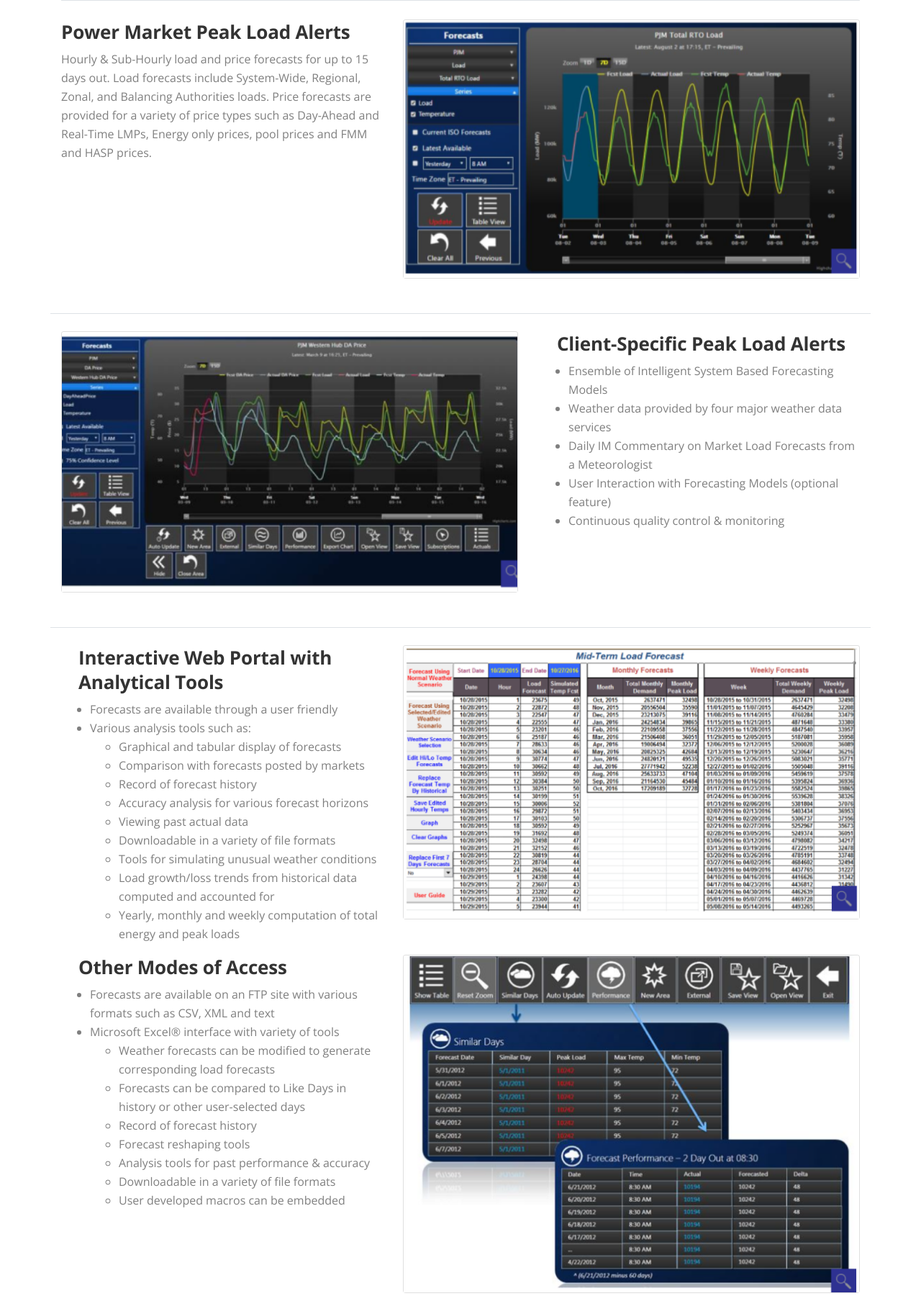
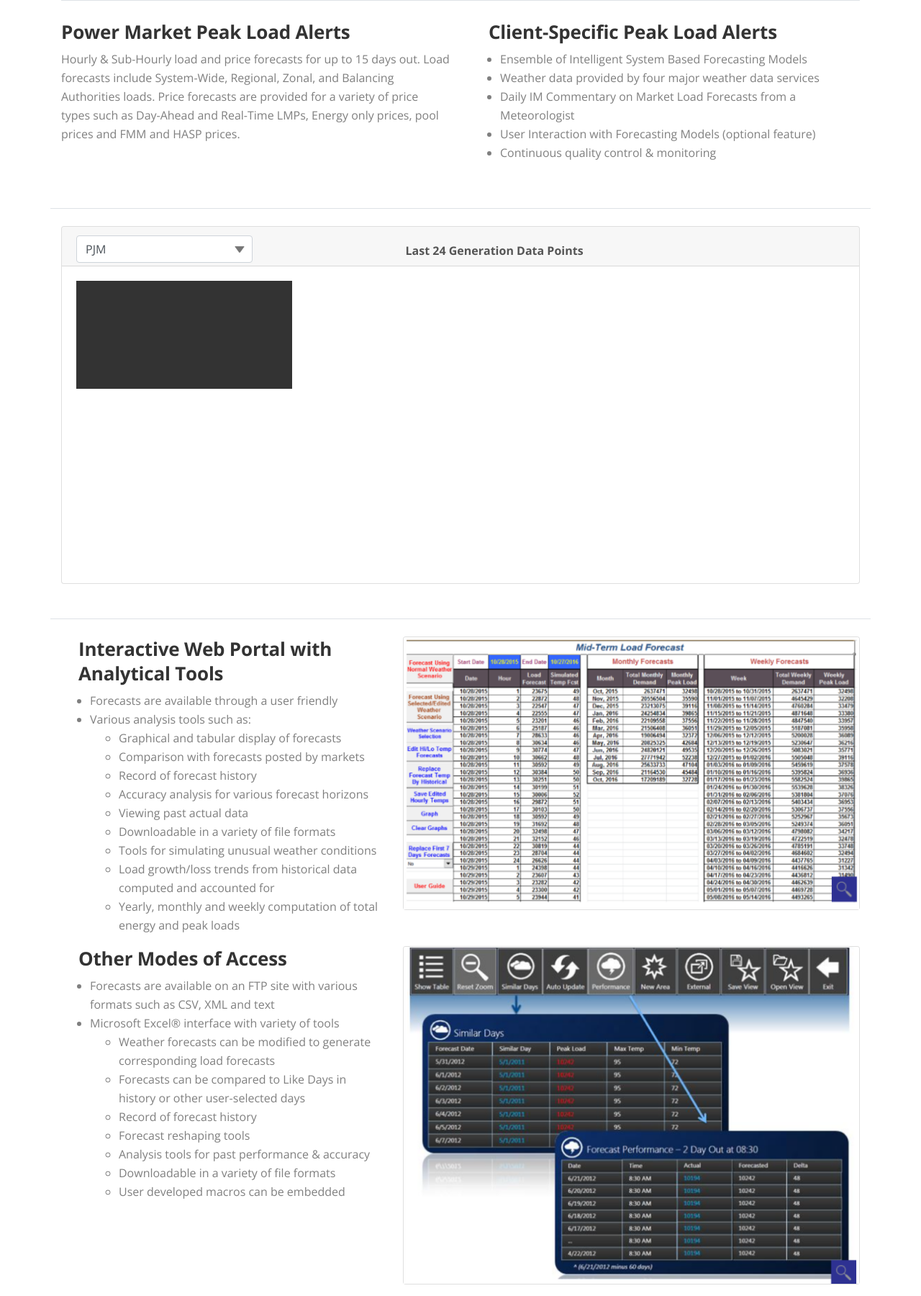
Before and after one commit to git-akratech/foreqast-new, a Python web app: template templates/landing/priceforecast.html in a window 1280 px wide. Shown: the part 1192-2992 px from the top of the page at 72% size. Run offline with Jinja, Linux system fonts and the light colour scheme; the template is opened without the code that fills it, so the values that code supplies are empty; a map, chart or similar area stays blank; some libraries are stand-ins or nearby versions.

Commit message:
Foreqast- Added new dark theme graph for generation data

```diff
--- a/modules/landing/web/landing.py
+++ b/modules/landing/web/landing.py
@@ -103,7 +103,10 @@ def foreqast_price():
 			"ba_name" : "PJM"
 		}
 		data_response = get_generation_data_by_avg_with_date_range(data)
-		return render_template('/landing/priceforecast.html', bar_graph_data = data_response)
+
+		# get the latest generation data log
+		get_generation_data_latest_records_response = get_generation_data_latest_records(data)
+		return render_template('/landing/priceforecast.html', bar_graph_data = data_response, get_generation_data_latest_records_response = get_generation_data_latest_records_response)
 	except Exception as e:
 		print(str(e))
 		return 'OOPS !!!, failed to load the product - price page ...'
--- a/templates/landing/lord.html
+++ b/templates/landing/lord.html
@@ -454,8 +454,8 @@
 								datasets: [{
 										label: ba_name + ' Load',
 										fill: false,
-										backgroundColor: '#3333ff',
-										borderColor: 'white',
+										backgroundColor: '#CA9FF9',
+										borderColor: '#CA9FF9',
 										borderWidth: 2,
 										data: hourly_load_chart_data,
 									}
--- a/templates/landing/power-market.html
+++ b/templates/landing/power-market.html
@@ -452,8 +452,8 @@
 									datasets: [{
 											label: ba_name + ' Trade',
 											fill: false,
-											backgroundColor: '#3333ff',
-											borderColor: '#3333ff',
+											backgroundColor: '#BC84F8',
+											borderColor: '#BC84F8',
 											borderWidth: 2,
 											data: hourly_trade_chart_data,
 										}
--- a/templates/landing/priceforecast.html
+++ b/templates/landing/priceforecast.html
@@ -152,35 +152,46 @@
 				<!-- chart html ends here -->
 
 				<div class="row mb-4 pb-5 border-bottom">
-						<div class="col-sm-5">
+						<div class="col-sm-6">
 								<h3 class="">Power Market Peak Load Alerts</h3>
 								<p class="text-black-50">Hourly & Sub-Hourly load and price forecasts for up to 15 days out. Load forecasts include System-Wide, Regional, Zonal, and Balancing Authorities loads. Price forecasts are provided for a variety of price types such as Day-Ahead and Real-Time LMPs, Energy only prices, pool prices and FMM and HASP prices.</p>
 						</div> <!-- end of col -->
-						<div class="col-sm-7">
-								<div class="card">
-										<img class="card-img-top" src="static/landing/images/image 56.png" alt="Card image cap">
-								</div>
-						</div>
-				</div> <!-- end of row -->
-				<div class="row mb-4 pb-5 border-bottom">
-						<div class="col-sm-7">
-								<div class="card">
-										<img class="card-img-top" src="static/landing/images/image 57.png" alt="Card image cap">
-								</div>
-						</div>
-						<div class="col-sm-5">
+						<div class="col-sm-6">
 								<h3 class="pl-4">Client-Specific Peak Load Alerts</h3>
-
 										<ul class="text-black-50">
 												<li>  Ensemble of Intelligent System Based Forecasting Models</li>
 												<li>  Weather data provided by four major weather data services</li>
 												<li>  Daily IM Commentary on Market Load Forecasts from a Meteorologist</li>
 												<li>  User Interaction with Forecasting Models (optional feature)</li>
 												<li>  Continuous quality control & monitoring</li>
-
-
 										</ul>
 						</div> <!-- end of col -->
+				</div> <!-- end of row -->
+
+				<div class="row mb-4 pb-5 border-bottom">
+					<div class="col-sm-12">
+							<div class="card">
+									<div class="card-header" style="height: 55px !important;">
+										<div class="row align-items-center">
+											<div class="form-group col-md-3">
+													<select class="form-control" id="load_data_balancing_authority_1">
+														<option value="PJM">PJM</option>
+														<option value="CISO">CISO</option>
+														<option value="ERCO">ERCO</option>
+													</select>
+											 </div>
+											 <div class="col-md-2"></div>
+											<div class="col-md-5">
+												<p class="font-weight-bold">Last 24 Generation Data Points </p>
+											</div>
+
+										</div>
+									</div>
+									<div style="height: 440px !important;" id="hourly-graph-container" class="card-body">
+										<canvas id="hourly_load_chart" style="background-color : #333333;"></canvas>
+									</div>
+							</div>
+					</div>
 				</div> <!-- end of row -->
 
 				<div class="row mb-4 pb-5 border-bottom ">
@@ -312,6 +323,12 @@
 			// call avg load chart generator function
 			avg_load_chart_draw(data_obj);
 
+			// get the initial request hourly load data from jinja2 to js
+			var hourly_load_data_obj = JSON.parse('{{ get_generation_data_latest_records_response | tojson }}');
+
+			// call hourly load chart generator function
+			hourly_load_chart_draw(hourly_load_data_obj);
+
 			function avg_load_chart_draw(obj){
 					// Remove graph and reload. because old graph is showing
 					$('#avg_load_chart').remove(); // this is <canvas> element
@@ -393,6 +410,119 @@
 					}
 			}
 
+			// function for load hourly load chart
+			function hourly_load_chart_draw(obj){
+					// Remove graph and reload. because old graph is showing
+					$('#hourly_load_chart').remove(); // this is <canvas> element
+					$('#hourly-graph-container').append('<canvas id="hourly_load_chart" style="background-color : #333333;"><canvas>');
+
+					var hourly_canvas = document.getElementById("hourly_load_chart");
+					var hourly_ctx = hourly_canvas.getContext('2d');
+
+					var initial_hourly_load_chart_data = obj;
+					var hourly_load_chart_lables = [];
+					var hourly_load_chart_data = [];
+					var ba_name = "";
+
+					if(initial_hourly_load_chart_data['status']){
+
+						// convert object into required data format
+						for (const [key, value] of Object.entries(initial_hourly_load_chart_data.data)) {
+							hourly_load_chart_lables.push(initial_hourly_load_chart_data.data[key]['running_date']);
+							hourly_load_chart_data.push(initial_hourly_load_chart_data.data[key]['generation_data']);
+							ba_name = initial_hourly_load_chart_data.data[key]['ba_name'];
+						}
+
+						Chart.pluginService.register({
+									beforeDraw: function (chart, easing) {
+										if (chart.config.options.chartArea && chart.config.options.chartArea.backgroundColor) {
+											var helpers = Chart.helpers;
+											var ctx = chart.chart.ctx;
+											var chartArea = chart.chartArea;
+
+											ctx.save();
+											ctx.fillStyle = chart.config.options.chartArea.backgroundColor;
+											ctx.fillRect(chartArea.left, chartArea.top, chartArea.right - chartArea.left, chartArea.bottom - chartArea.top);
+											ctx.restore();
+										}
+									}
+								});
+
+						// create chart data
+						var chart_data = {
+									labels: hourly_load_chart_lables,
+									datasets: [{
+											label: ba_name + ' Generation',
+											fill: false,
+											backgroundColor: '#8585FF',
+											borderColor: 'white',
+											borderWidth: 1,
+											data: hourly_load_chart_data,
+										}
+
+									]
+								};
+
+						// create chart options
+						var chart_options = {
+							legend: {
+									labels: {
+											fontColor: "white",
+											fontSize: 15
+									}
+							},
+							maintainAspectRatio: false,
+							chartArea: {
+												backgroundColor: '#333333'
+											},
+							scales: {
+												yAxes: [{
+														gridLines: {
+																color: ['white', '#333333']
+														},
+														ticks: {
+																beginAtZero:true,
+																fontColor: "white"
+														},
+														scaleLabel: {
+																 display: true,
+																 labelString: 'Load (MW)',
+																 fontSize: 15,
+																 fontColor: 'white',
+																 fontStyle: 'bold',
+															},
+												}],
+												xAxes: [{
+														gridLines: {
+																color: ['white', '#333333']
+														},
+														ticks: {
+																beginAtZero:false,
+																fontColor: "white"
+														},
+														scaleLabel: {
+																 display: true,
+																 labelString: 'Timestamp',
+																 fontSize: 15,
+																 fontColor: 'white',
+																 fontStyle: 'bold',
+															},
+												}]
+											},
+						};
+
+						// generate chart
+						var hourly_chart = new Chart(hourly_ctx, {
+							type: 'bar',
+							data: chart_data,
+							options: chart_options
+						});
+
+					}else{
+						alert("For this filter load data not found ...");
+					}
+			}
+
 			// on change of graph filter options
 			$("#load_data_balancing_authority, #load_data_from_date, #load_data_to_date").change(function(e) {
 				// get the required details
@@ -422,6 +552,32 @@
 
 			});
 
+			// on change of ba change the houry graph
+			$("#load_data_balancing_authority_1").change(function(e) {
+				// get the required details
+				let ba_name = $('#load_data_balancing_authority_1').find(":selected").val();
+
+				// convert this data into the object for passing to the server
+				let request_obj = [{"ba_name" : ba_name}];
+
+				// call to the ajax
+				$.ajax({
+							type: "POST",
+							url: "get_ba_wise_hourly_generation_data",
+							data: JSON.stringify(request_obj),
+							contentType: "application/json; charset=utf-8",
+							dataType: "json",
+							success: function(response) {
+							 if(response['status']){
+									// call to the common method
+									hourly_load_chart_draw(response);
+							 }else{
+								alert(response['message']);
+							 }
+							}
+					});
+			});
+
 			});
 
 		 </script>
```
Also changed, not shown: modules/generation_data/common/generation_data.py (+30 -0 lines), modules/generation_data/web/generation_data.py (+26 -0 lines), 1 other file.
